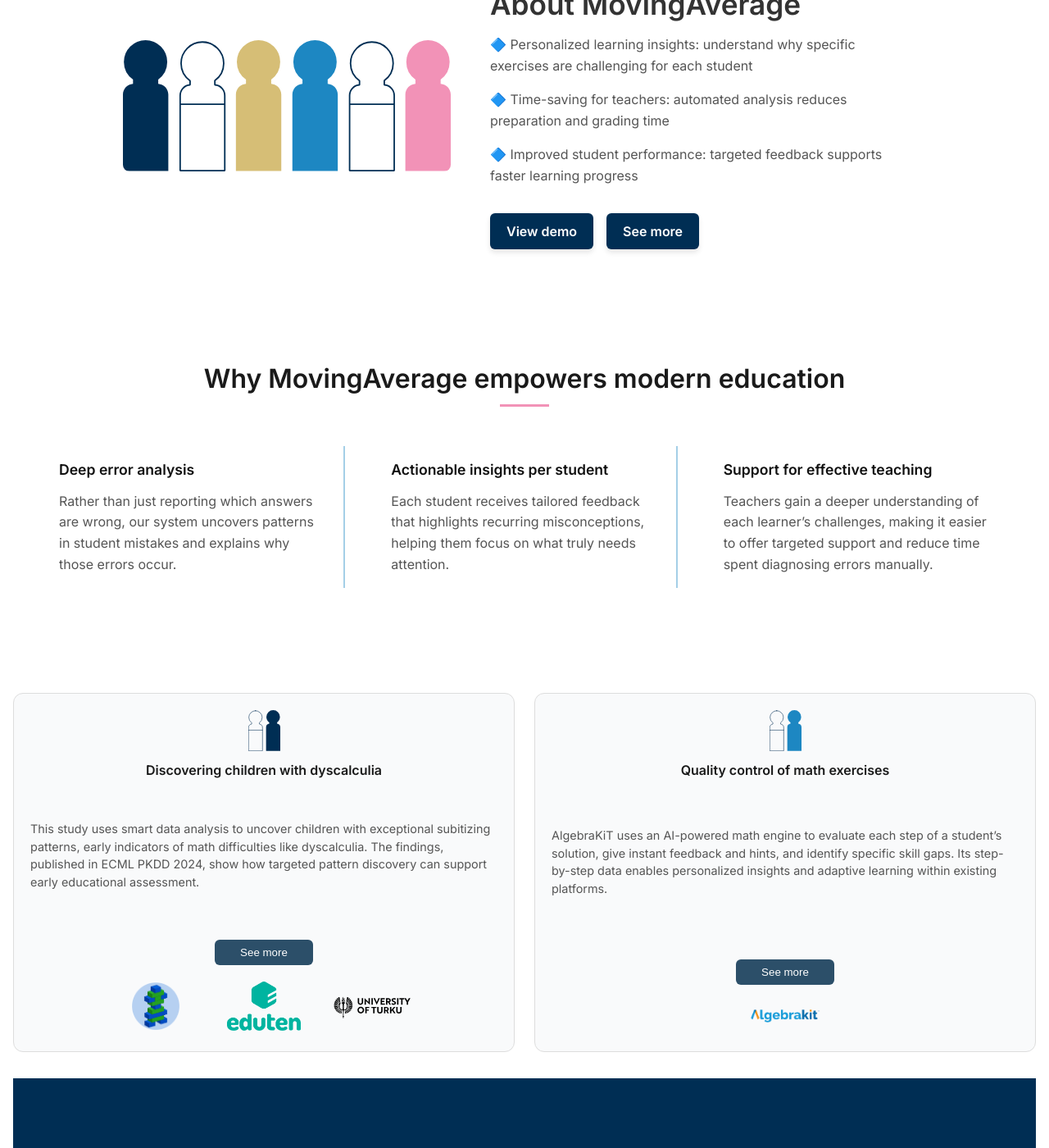
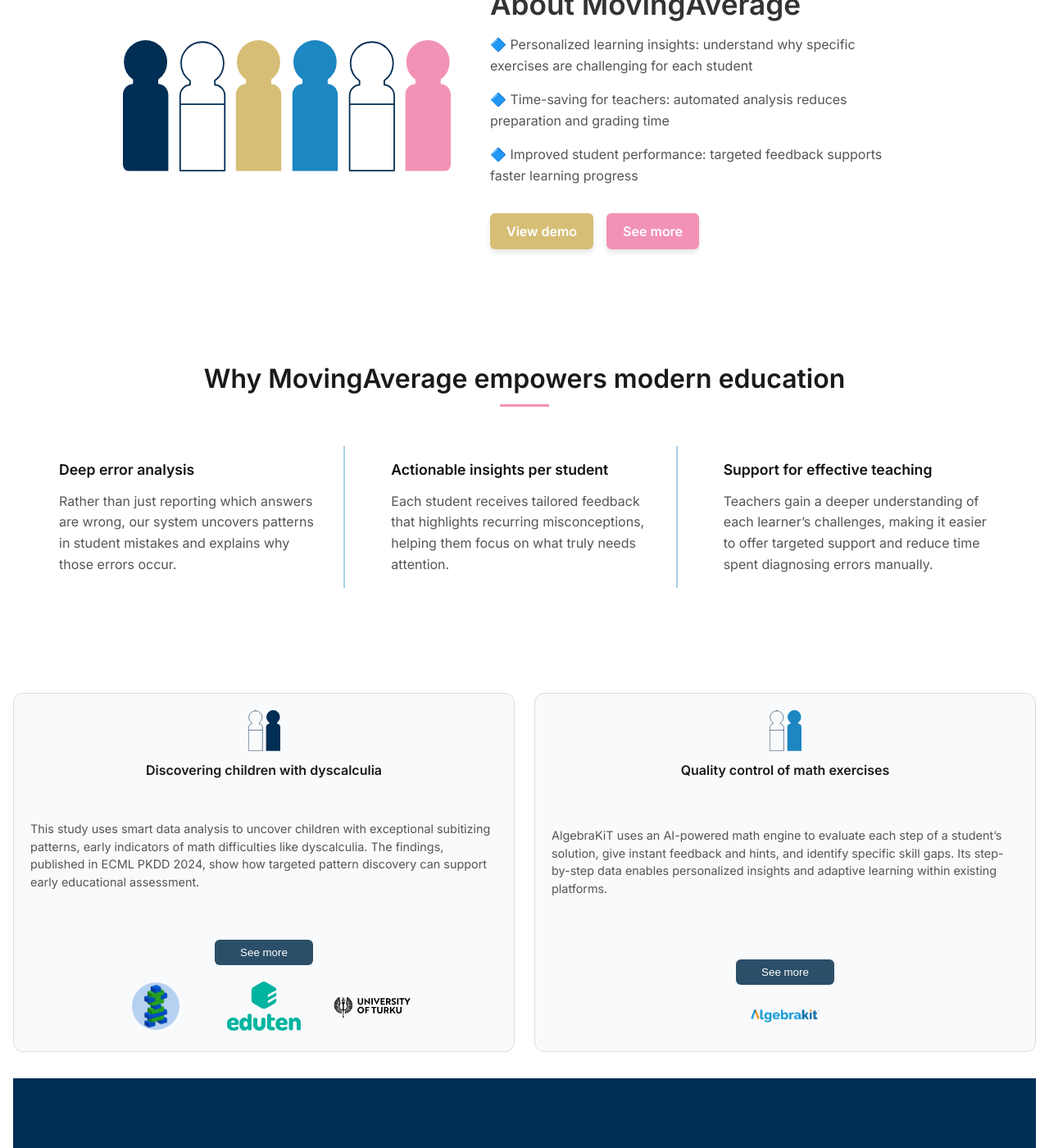
Before and after one commit to moving-average/moving-average.github.io, a Jekyll site: the page built from index.markdown, in a window 1280 px wide and 1400 px high, scrolled down 220 px. Shown: the whole window at 82% size. Built offline with Jekyll 4.4.1, drawn with Linux system fonts in a browser that asks for light colours.

Commit message:
update style.css

```diff
--- a/assets/style.css
+++ b/assets/style.css
@@ -271,7 +271,7 @@ footer a:hover {
 }
 
 .hero-btn.left {
-  background-color: #002e54;
+  background-color: #d6be76;
 }
 
 .hero-btn.left:hover {
@@ -280,7 +280,7 @@ footer a:hover {
 }
 
 .hero-btn.right {
-  background-color: #002e54;
+  background-color: #f292b7;
 }
 
 .hero-btn.right:hover {
@@ -654,13 +654,6 @@ nav a.active:hover {
 
 @media (max-width: 768px) {
 
-  html, body {
-    margin: 0;
-    padding: 0;
-    overflow-x: hidden;
-    font-family: "Inter", sans-serif;
-  }
-
   .testimonials-wrapper {
     flex-direction: column;
     align-items: center;
```
